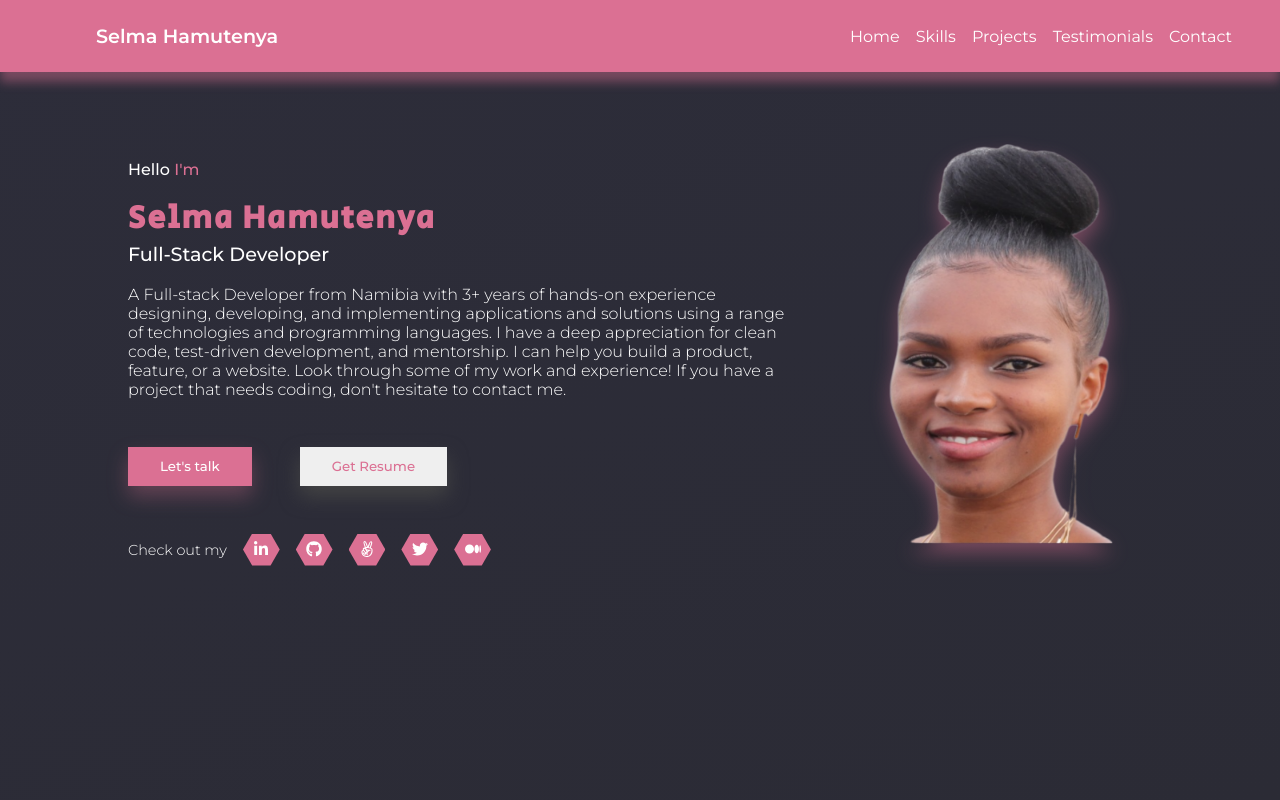
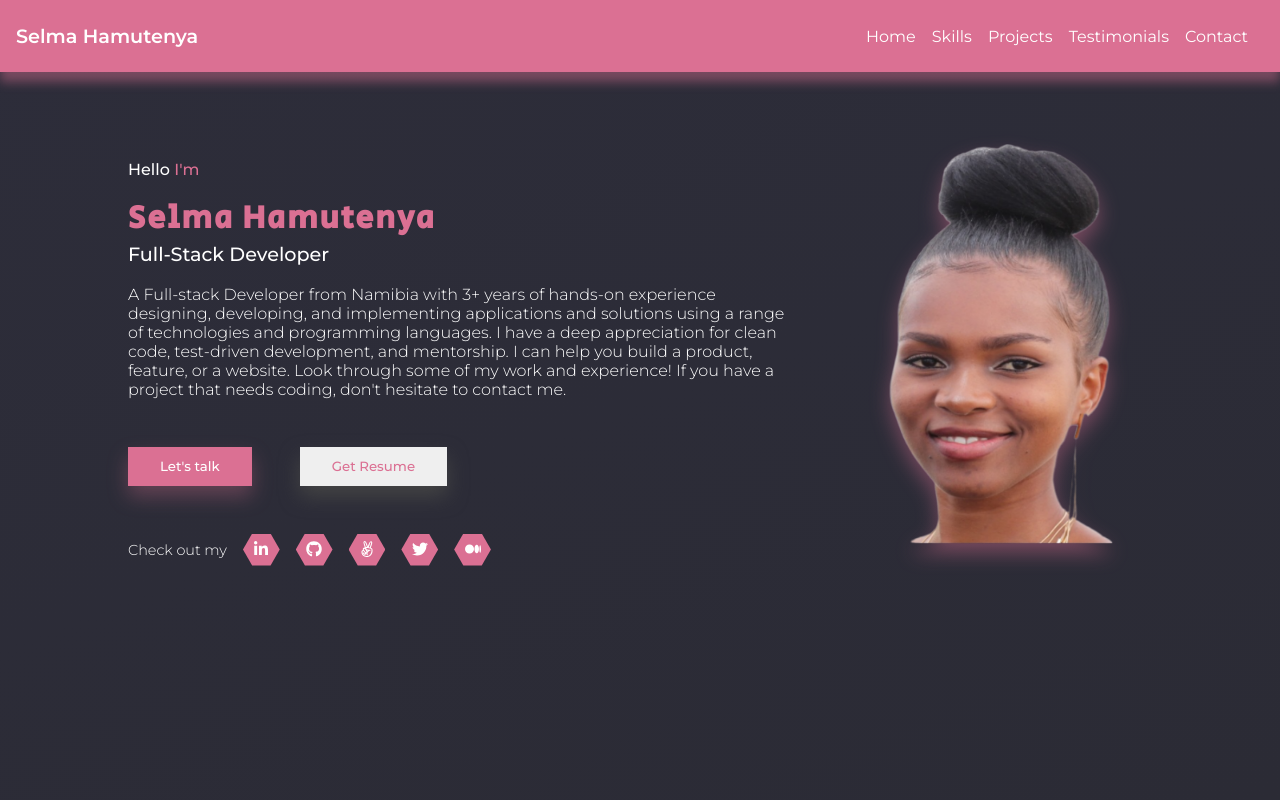
Before and after one commit to SelmaNdapanda/selma-portfolio, a React (Create React App) app: page / in a window 1280 px wide. Shown: the top 800 px of the page. Built offline with nearby package versions, Linux system fonts and the light colour scheme.

Commit message:
Update navbar

```diff
--- a/src/components/Banner/Header.jsx
+++ b/src/components/Banner/Header.jsx
@@ -45,7 +45,7 @@ const Container = styled.div`
   justify-content: space-between;
   width: 100%;
   margin: 0 auto;
-  padding: 1.5rem 3rem;
+  padding: 1.5rem 2rem;
   background-color: #db7093;
   position: fixed;
   z-index: 100;
@@ -59,7 +59,7 @@ const Container = styled.div`
     .bars {
       width: 40px;
       height: 40px;
-      position: fixed;
+      position: relative;
       display: flex;
       align-items: center;
       justify-content: center;
@@ -96,7 +96,7 @@ const Container = styled.div`
 const Logo = styled.div`
   display: flex;
   align-items: center;
-  margin-left: 3rem;
+  margin-left: -1rem;
   span {
     font-size: 1.8rem;
   }
@@ -111,6 +111,8 @@ const Nav = styled.div`
     position: fixed;
     display: flex;
     flex-direction: column;
+    background-color: #db709270;
+    width: 100%;
     inset: 0;
     justify-content: center;
     align-items: center;
@@ -120,6 +122,8 @@ const Nav = styled.div`
     font-weight: 700;
     height: ${(props) => (props.bar ? '100vh' : 0)};
     transition: height 400ms ease-in-out;
+    overflow: hidden;
+    z-index: 100;
   }
   span {
     margin-left: 1rem;
```
